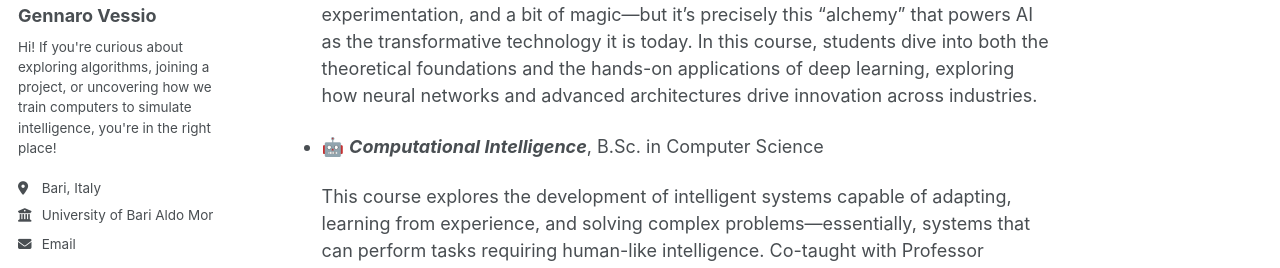
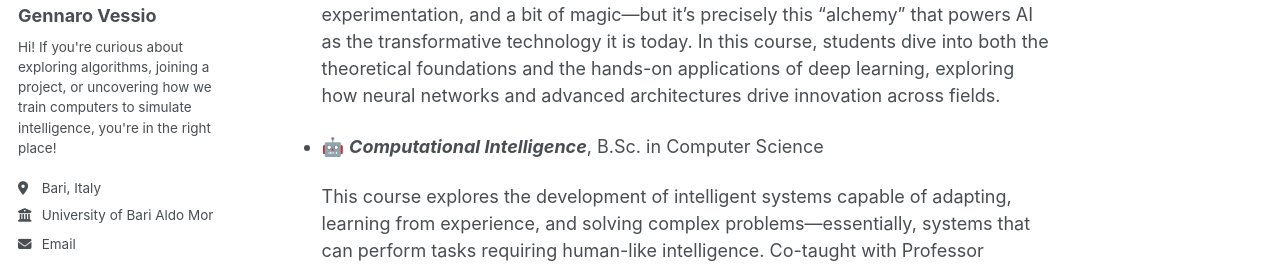
Before and after one commit to gvessio/gvessio.github.io, a Jekyll site: the page built from _pages/about.md, in a window 1280 px wide and 900 px high, scrolled down 744 px. Shown: the part 283-551 px from the top of the window. Built offline with Jekyll 4.4.1, drawn with Linux system fonts in a browser that asks for light colours; some web fonts are replaced; some of the changed text lies outside the part shown.

Commit message:
New changes

```diff
--- a/_pages/about.md
+++ b/_pages/about.md
@@ -20,7 +20,7 @@ With a *Ph.D. in Computer Science and Mathematics*, I'm deeply involved in advan
 Teaching is a big part of what I do! Here are my current courses:
 * 🧠 ***Deep Learning***, M.Sc. in Data Science
 
-  Deep learning is still more like alchemy than chemistry—a blend of intuition, experimentation, and a bit of magic—but it's precisely this "alchemy" that powers AI as the transformative technology it is today. In this course, students dive into both the theoretical foundations and the hands-on applications of deep learning, exploring how neural networks and advanced architectures drive innovation across industries.
+  Deep learning is still more like alchemy than chemistry—a blend of intuition, experimentation, and a bit of magic—but it's precisely this "alchemy" that powers AI as the transformative technology it is today. In this course, students dive into both the theoretical foundations and the hands-on applications of deep learning, exploring how neural networks and advanced architectures drive innovation across fields.
 
 * 🤖 ***Computational Intelligence***, B.Sc. in Computer Science
 
```
Also changed, not shown: _pages/publications.md (+7 -7 lines).
